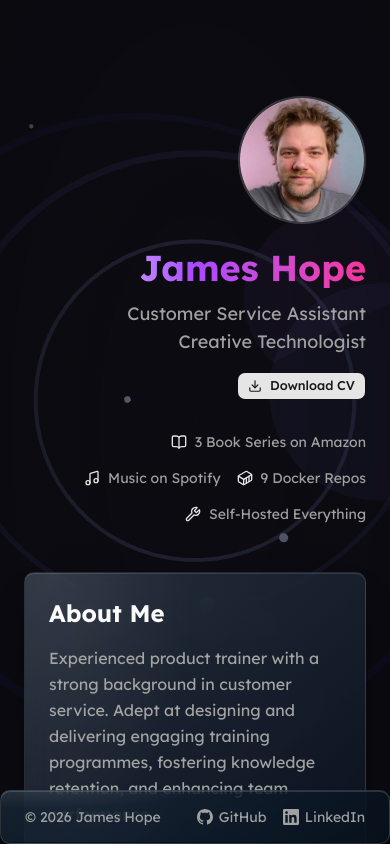
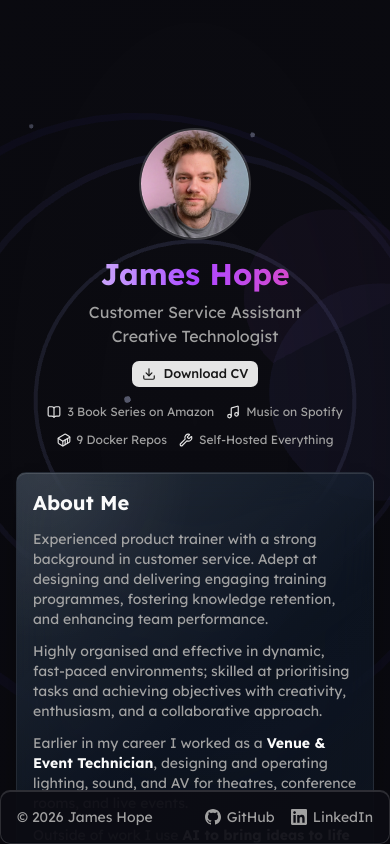
Before and after one commit to jimdhope/cv, a Next.js app: page / in a window 390 px wide. Shown: the top 844 px of the page. Built offline with nearby package versions, Linux system fonts and the light colour scheme.

Commit message:
Mobile improvements: responsive hero, compact header, mobile-specific glass fallback

```diff
--- a/src/app/globals.css
+++ b/src/app/globals.css
@@ -223,8 +223,47 @@
       inset 0 -1px 0 rgba(1, 8, 15, 0.55);
   }
 
-  /* Text shadow for readability over glass */
-  .glass-text {
-    text-shadow: 0 1px 2px rgba(0, 0, 0, 0.3);
+  /* Mobile: solid backgrounds for header/footer since backdrop-filter is unreliable */
+  @media (max-width: 768px) {
+    .glass-strong {
+      background: rgba(12, 12, 20, 0.95);
+      backdrop-filter: none;
+      -webkit-backdrop-filter: none;
+    }
   }
 }
+
+/* Mobile-specific layout improvements */
+@media (max-width: 768px) {
+  /* Reduce hero padding */
+  .hero-section {
+    padding-top: 5rem;
+    padding-bottom: 2rem;
+  }
+
+  /* Make footer more compact */
+  footer .max-w-5xl {
+    padding-left: 1rem;
+    padding-right: 1rem;
+  }
+
+  /* Reduce section spacing */
+  main.space-y-16 > :not(:first-child) {
+    margin-top: 3rem;
+  }
+
+  /* Smaller heading sizes */
+  h2.text-3xl {
+    font-size: 1.75rem;
+  }
+
+  /* Tighter experience cards */
+  .glass .pt-6 {
+    padding-top: 1rem;
+  }
+
+  /* Education cards more compact */
+  .education-card .pt-6 {
+    padding-top: 1rem;
+  }
+}
--- a/src/app/page.tsx
+++ b/src/app/page.tsx
@@ -184,67 +184,67 @@ export default function PortfolioPage() {
       <StickyHeader />
 
       {/* Hero Section */}
-      <section className="relative min-h-screen flex flex-col" aria-label="Hero">
+      <section className="relative min-h-screen flex flex-col hero-section" aria-label="Hero">
         <div className="flex-1 flex items-center">
-          <div className="max-w-5xl mx-auto px-6 w-full grid md:grid-cols-2 gap-12 items-center py-24">
+          <div className="max-w-5xl mx-auto px-4 md:px-6 w-full grid md:grid-cols-2 gap-6 md:gap-12 items-center py-12 md:py-24">
             {/* Left Column */}
-            <div className="flex flex-col justify-between text-right min-h-full">
+            <div className="flex flex-col justify-between text-center md:text-right min-h-full">
               <div>
-                <Avatar className="border-2 border-primary/20 w-32 h-32 md:w-40 md:h-40 ml-auto mr-0 mb-6">
+                <Avatar className="border-2 border-primary/20 w-28 h-28 md:w-40 md:h-40 mx-auto md:ml-auto md:mr-0 mb-4 md:mb-6">
                   <AvatarImage src="/avatar.png" alt="James Hope" />
-                  <AvatarFallback className="font-bold bg-gradient-to-br from-primary via-purple-500 to-pink-500 text-white flex items-center justify-center text-4xl">
+                  <AvatarFallback className="font-bold bg-gradient-to-br from-primary via-purple-500 to-pink-500 text-white flex items-center justify-center text-3xl md:text-4xl">
                     JH
                   </AvatarFallback>
                 </Avatar>
-                <h1 className="text-4xl md:text-6xl font-bold bg-gradient-to-r from-primary via-purple-500 to-pink-500 bg-clip-text text-transparent mb-3">
+                <h1 className="text-3xl md:text-6xl font-bold bg-gradient-to-r from-primary via-purple-500 to-pink-500 bg-clip-text text-transparent mb-2 md:mb-3">
                   James Hope
                 </h1>
-                <p className="text-lg md:text-xl text-muted-foreground">
+                <p className="text-base md:text-xl text-muted-foreground">
                   Customer Service Assistant<br />Creative Technologist
                 </p>
                 <Button
                   onClick={() => window.open('/cv.pdf', '_blank')}
                   size="sm"
-                  className="gap-2 mt-4"
+                  className="gap-2 mt-3 md:mt-4"
                 >
                   <Download className="w-4 h-4" aria-hidden="true" />
                   Download CV
                 </Button>
               </div>
-              {/* Hero Links - Right aligned */}
-              <div className="flex flex-wrap items-center justify-end gap-4 md:gap-6 mt-8">
-                <a href="https://www.amazon.co.uk/stores/Jim-Hope/author/B0FHWXDZBR/allbooks" target="_blank" rel="noopener" className="flex items-center gap-2 text-sm text-muted-foreground hover:text-foreground transition-colors group">
-                  <BookOpen className="w-4 h-4 text-primary" aria-hidden="true" />
+              {/* Hero Links - Center on mobile, right on desktop */}
+              <div className="flex flex-wrap items-center justify-center md:justify-end gap-3 md:gap-6 mt-4 md:mt-8">
+                <a href="https://www.amazon.co.uk/stores/Jim-Hope/author/B0FHWXDZBR/allbooks" target="_blank" rel="noopener" className="flex items-center gap-1.5 text-xs md:text-sm text-muted-foreground hover:text-foreground transition-colors group">
+                  <BookOpen className="w-3.5 h-3.5 md:w-4 md:h-4 text-primary" aria-hidden="true" />
                   <span className="group-hover:text-primary transition-colors">3 Book Series on Amazon</span>
                 </a>
-                <a href="https://open.spotify.com/artist/0qzcMDOcviJ0GqtWiqWckS" target="_blank" rel="noopener" className="flex items-center gap-2 text-sm text-muted-foreground hover:text-foreground transition-colors group">
-                  <Music className="w-4 h-4 text-primary" aria-hidden="true" />
+                <a href="https://open.spotify.com/artist/0qzcMDOcviJ0GqtWiqWckS" target="_blank" rel="noopener" className="flex items-center gap-1.5 text-xs md:text-sm text-muted-foreground hover:text-foreground transition-colors group">
+                  <Music className="w-3.5 h-3.5 md:w-4 md:h-4 text-primary" aria-hidden="true" />
                   <span className="group-hover:text-primary transition-colors">Music on Spotify</span>
                 </a>
-                <a href="https://hub.docker.com/u/jimdhope" target="_blank" rel="noopener" className="flex items-center gap-2 text-sm text-muted-foreground hover:text-foreground transition-colors group">
-                  <Container className="w-4 h-4 text-primary" aria-hidden="true" />
+                <a href="https://hub.docker.com/u/jimdhope" target="_blank" rel="noopener" className="flex items-center gap-1.5 text-xs md:text-sm text-muted-foreground hover:text-foreground transition-colors group">
+                  <Container className="w-3.5 h-3.5 md:w-4 md:h-4 text-primary" aria-hidden="true" />
                   <span className="group-hover:text-primary transition-colors">9 Docker Repos</span>
                 </a>
-                <div className="flex items-center gap-2 text-sm text-muted-foreground">
-                  <Wrench className="w-4 h-4 text-primary" aria-hidden="true" />
+                <div className="flex items-center gap-1.5 text-xs md:text-sm text-muted-foreground">
+                  <Wrench className="w-3.5 h-3.5 md:w-4 md:h-4 text-primary" aria-hidden="true" />
                   <span>Self-Hosted Everything</span>
                 </div>
               </div>
             </div>
 
             {/* Right Column - About Me */}
-            <div className="space-y-4 text-muted-foreground leading-relaxed rounded-xl glass p-6 md:p-8">
-              <h2 className="text-2xl font-bold text-foreground">About Me</h2>
-              <p>
+            <div className="space-y-3 md:space-y-4 text-muted-foreground leading-relaxed rounded-xl glass p-4 md:p-8">
+              <h2 className="text-xl md:text-2xl font-bold text-foreground">About Me</h2>
+              <p className="text-sm md:text-base">
                 Experienced product trainer with a strong background in customer service. Adept at designing and delivering engaging training programmes, fostering knowledge retention, and enhancing team performance.
               </p>
-              <p>
+              <p className="text-sm md:text-base">
                 Highly organised and effective in dynamic, fast-paced environments; skilled at prioritising tasks and achieving objectives with creativity, enthusiasm, and a collaborative approach.
               </p>
-              <p>
+              <p className="text-sm md:text-base">
                 Earlier in my career I worked as a <strong className="text-foreground">Venue &amp; Event Technician</strong>, designing and operating lighting, sound, and AV for theatres, conference rooms, and live events.
               </p>
-              <p>
+              <p className="text-sm md:text-base">
                 Outside of work I use <strong className="text-foreground">AI to bring ideas to life</strong> — dashboards, data pipelines, and self-hosted services. I write fantasy novels, release music on Spotify, and run a blog where I write about whatever crosses my mind — technology, smart home, live production, and everything in between.
               </p>
             </div>
--- a/src/components/collapsing-header.tsx
+++ b/src/components/collapsing-header.tsx
@@ -43,22 +43,22 @@ export default function StickyHeader() {
       aria-label="Site header"
     >
       <div className="glass-strong border-b border-white/10">
-        <div className="max-w-5xl mx-auto px-6">
-          <div className="flex items-center gap-4 h-16">
+        <div className="max-w-5xl mx-auto px-4 md:px-6">
+          <div className="flex items-center gap-3 md:gap-4 h-14 md:h-16">
             {/* Avatar */}
-            <Avatar className="border-2 border-primary/20 flex-shrink-0 w-10 h-10">
+            <Avatar className="border-2 border-primary/20 flex-shrink-0 w-9 h-9 md:w-10 md:h-10">
               <AvatarImage src="/avatar.png" alt="James Hope" />
-              <AvatarFallback className="font-bold bg-gradient-to-br from-primary via-purple-500 to-pink-500 text-white flex items-center justify-center text-sm">
+              <AvatarFallback className="font-bold bg-gradient-to-br from-primary via-purple-500 to-pink-500 text-white flex items-center justify-center text-xs md:text-sm">
                 JH
               </AvatarFallback>
             </Avatar>
 
             {/* Text content */}
             <div className="flex-1 min-w-0 flex flex-col justify-center overflow-hidden">
-              <h1 className="font-bold leading-tight bg-gradient-to-r from-primary via-purple-500 to-pink-500 bg-clip-text text-transparent text-lg whitespace-nowrap">
+              <h1 className="font-bold leading-tight bg-gradient-to-r from-primary via-purple-500 to-pink-500 bg-clip-text text-transparent text-base md:text-lg whitespace-nowrap">
                 James Hope
               </h1>
-              <p className="text-muted-foreground text-sm whitespace-nowrap overflow-hidden text-ellipsis">
+              <p className="text-muted-foreground text-xs md:text-sm whitespace-nowrap overflow-hidden text-ellipsis">
                 Customer Service Assistant · Creative Technologist
               </p>
             </div>
@@ -68,10 +68,10 @@ export default function StickyHeader() {
               <Button
                 onClick={() => window.open('/cv.pdf', '_blank')}
                 size="sm"
-                className="gap-2"
+                className="gap-1.5 md:gap-2 h-8 md:h-9"
               >
-                <Download className="w-4 h-4" aria-hidden="true" />
-                <span className="hidden sm:inline">Download CV</span>
+                <Download className="w-3.5 h-3.5 md:w-4 md:h-4" aria-hidden="true" />
+                <span className="hidden sm:inline text-xs md:text-sm">Download CV</span>
               </Button>
             </div>
           </div>
```
